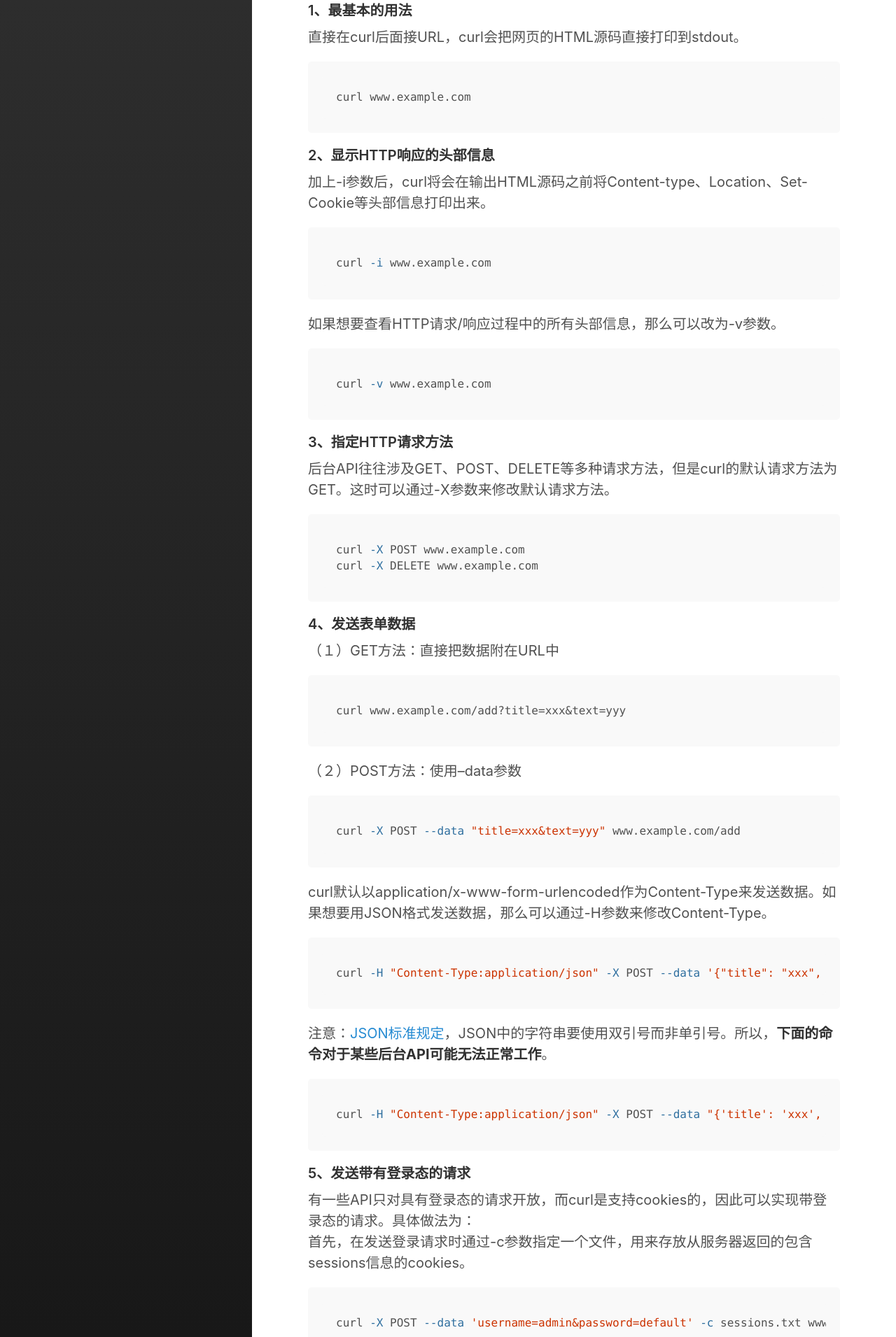
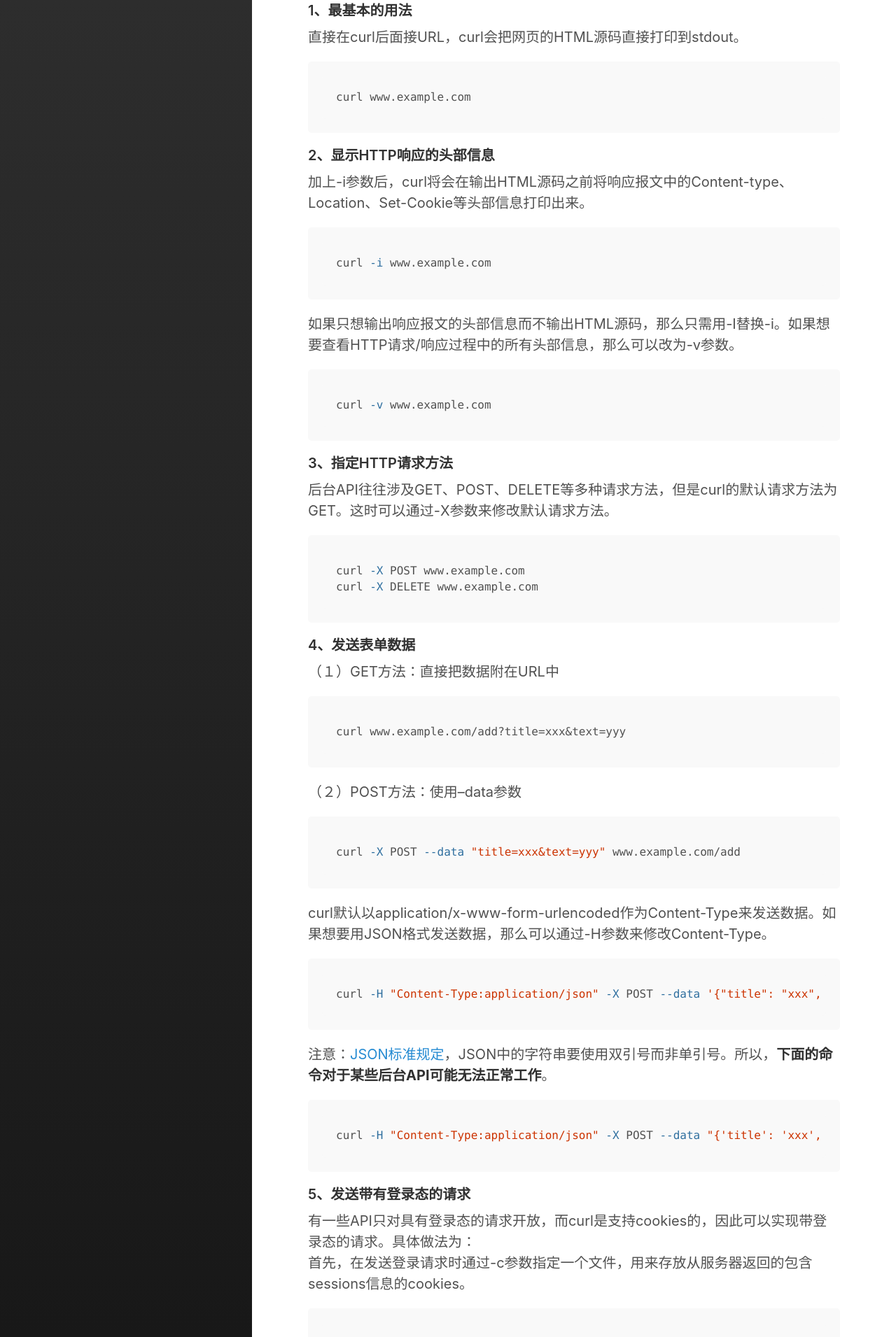
Before and after one commit to jnuhemeng/jnuhemeng.github.io, a Jekyll site: the page built from _posts/2018-03-16-用curl测试后台API.md, in a window 1280 px wide. Shown: the part 436-2347 px from the top of the page at 70% size. Built offline with Jekyll 4.4.1, drawn with Linux system fonts in a browser that asks for light colours; some of the changed text lies outside the part shown.

````diff
--- a/_posts/2018-03-16-用curl测试后台API.md
+++ b/_posts/2018-03-16-用curl测试后台API.md
@@ -17,11 +17,11 @@ curl www.example.com
 ```
 
 #### 2、显示HTTP响应的头部信息
-加上-i参数后，curl将会在输出HTML源码之前将Content-type、Location、Set-Cookie等头部信息打印出来。
+加上-i参数后，curl将会在输出HTML源码之前将响应报文中的Content-type、Location、Set-Cookie等头部信息打印出来。
 ```bash
 curl -i www.example.com
 ```
-如果想要查看HTTP请求/响应过程中的所有头部信息，那么可以改为-v参数。
+如果只想输出响应报文的头部信息而不输出HTML源码，那么只需用-I替换-i。如果想要查看HTTP请求/响应过程中的所有头部信息，那么可以改为-v参数。
 ```bash
 curl -v www.example.com
 ```
````
Also changed, not shown: _posts/2018-03-25-CSAPP练习题.md (added, +25 -0 lines), assets/image/20180325csapp0235A.gif (added), assets/image/20180325csapp0235A2.gif (added), assets/image/20180325csapp0235B.gif (added).
